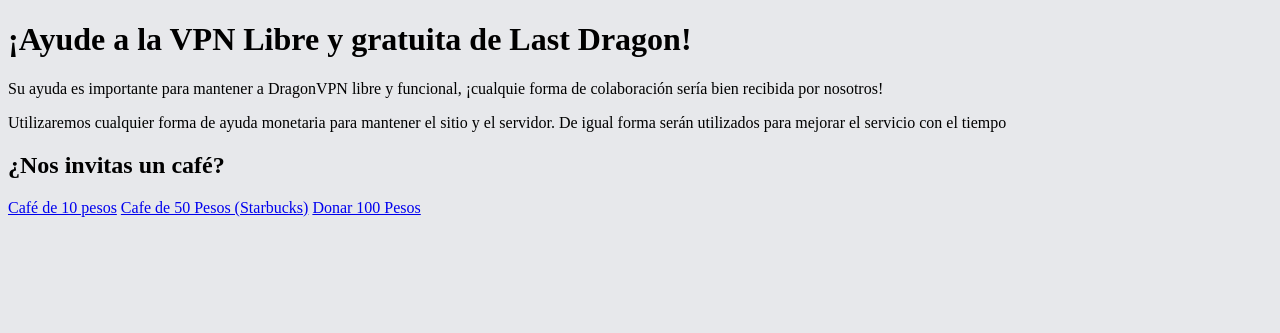
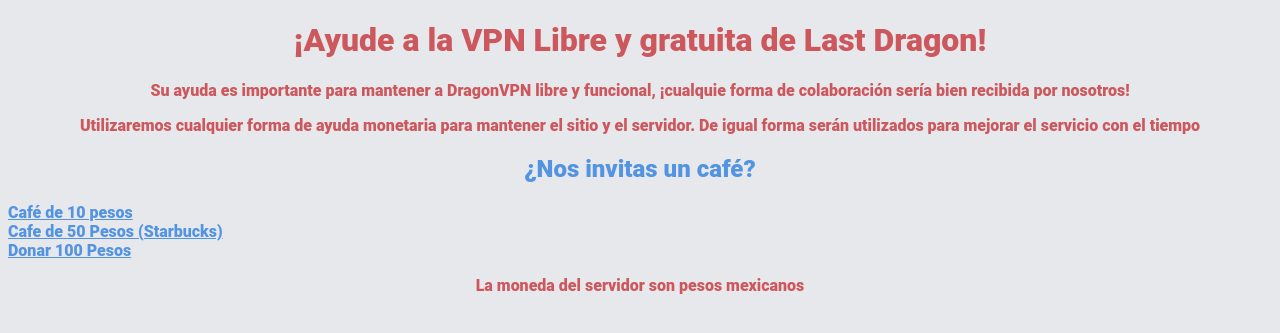
Before and after one commit to VentGrey/Dragon-VPN, a PHP site: page /donate.html in a window 1280 px wide. Shown: the part 68-401 px from the top of the page. Run offline with PHP 8.4, Linux system fonts and the light colour scheme.

Commit message:
Estilado básico a la página de donaciones

```diff
--- a/donate.html
+++ b/donate.html
@@ -23,19 +23,23 @@
 
   <h1 class="donation1"> ¡Ayude a la VPN Libre y gratuita de Last Dragon! </h1>
 
-  <p> Su ayuda es importante para mantener a DragonVPN libre y funcional,
+  <p class="ayuda"> Su ayuda es importante para mantener a DragonVPN libre y funcional,
   ¡cualquie forma de colaboración sería bien recibida por nosotros! </p>
 
-  <p> Utilizaremos cualquier forma de ayuda monetaria para mantener el sitio
+  <p class="ayuda"> Utilizaremos cualquier forma de ayuda monetaria para mantener el sitio
     y el servidor. De igual forma serán utilizados para mejorar el servicio
     con el tiempo </p>
 
-  <h2> ¿Nos invitas un café? </h2>
-  <a href="https://www.paypal.com/xclick/business=paypal@lastdragon.net&amp;item_name=Donar+a+Last+Dragon&amp;currency_code=MXN&amp;amount=10.00">Café de 10 pesos</a>
+  <h2 class="cafe"> ¿Nos invitas un café? </h2>
+  <a class="donlink" href="https://www.paypal.com/xclick/business=paypal@lastdragon.net&amp;item_name=Donar+a+Last+Dragon&amp;currency_code=MXN&amp;amount=10.00">Café de 10 pesos</a><br>
 
-<a href="https://www.paypal.com/xclick/business=paypal@lastdragon.net&amp;item_name=Donar+a+Last+Dragon&amp;currency_code=MXN&amp;amount=50.00">Cafe de 50 Pesos (Starbucks)</a>
+  <a class="donlink" href="https://www.paypal.com/xclick/business=paypal@lastdragon.net&amp;item_name=Donar+a+Last+Dragon&amp;currency_code=MXN&amp;amount=50.00">Cafe de 50 Pesos (Starbucks)</a><br>
 
-<a href="https://www.paypal.com/xclick/business=paypal@lastdragon.net&amp;item_name=Donar+a+Last+Dragon&amp;currency_code=MXN&amp;amount=100.00">Donar 100 Pesos</a>
+  <a class="donlink" href="https://www.paypal.com/xclick/business=paypal@lastdragon.net&amp;item_name=Donar+a+Last+Dragon&amp;currency_code=MXN&amp;amount=100.00">Donar 100 Pesos</a><br>
+
+  <p class="ayuda">
+    La moneda del servidor son pesos mexicanos
+  </p>
 
 <p>
 
--- a/style.css
+++ b/style.css
@@ -158,3 +158,33 @@ input[type=submit]:hover {
 }
 
 /* Fin del CSS para la página de descargas */
+
+/* Inicio del CSS para la página de donaciones */
+
+.donation1 {
+    text-align: center;
+    color: #CC575D;
+    font-weight: 900;
+    font-family: roboto;
+}
+
+.ayuda {
+    text-align: center;
+    color: #CC575D;
+    font-weight: 900;
+    font-family: roboto;
+}
+
+.cafe {
+    text-align: center;
+    color: #5294E2;
+    font-weight: 900;
+    font-family: roboto;
+}
+
+.donlink {
+    text-align: center;
+    color: #5294E2;
+    font-weight: 900;
+    font-family: roboto;
+}
```
